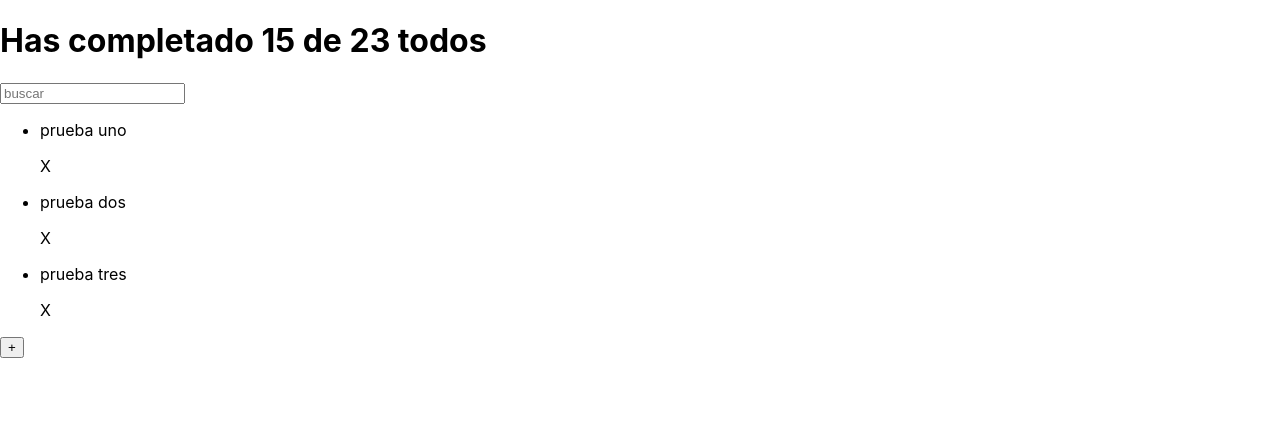
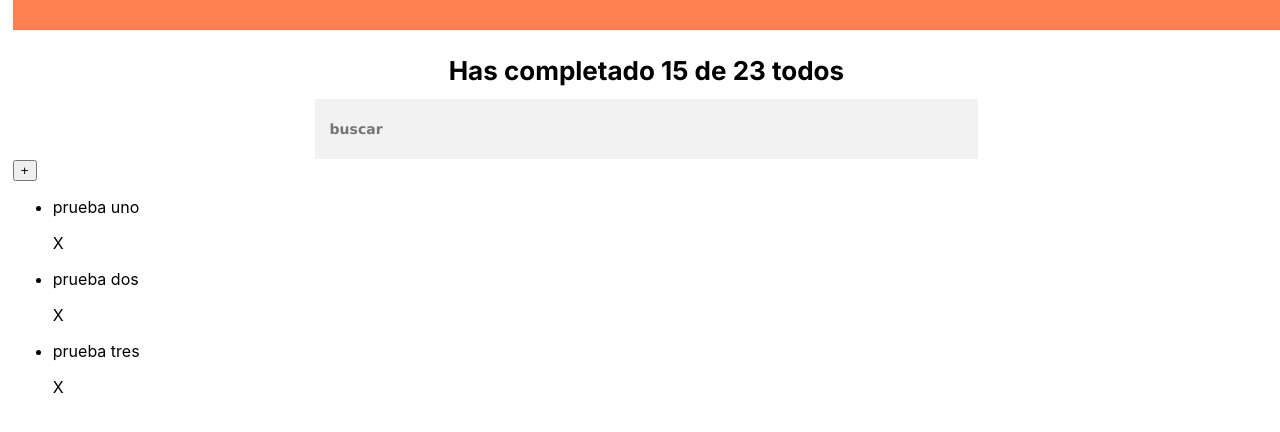
Before and after one commit to vcmhugo/todoList, a React (Create React App) app: page / in a window 1280 px wide. Shown: the top 432 px of the page. Built offline with nearby package versions, Linux system fonts and the light colour scheme.

Commit message:
Se agregaron archivos css

```diff
--- a/public/index.html
+++ b/public/index.html
@@ -10,34 +10,15 @@
       content="Web site created using create-react-app"
     />
     <link rel="apple-touch-icon" href="%PUBLIC_URL%/react192.png" />
-    <!--
-      manifest.json provides metadata used when your web app is installed on a
-      user's mobile device or desktop. See https://developers.google.com/web/fundamentals/web-app-manifest/
-    -->
+
     <link rel="manifest" href="%PUBLIC_URL%/manifest.json" />
-    <!--
-      Notice the use of %PUBLIC_URL% in the tags above.
-      It will be replaced with the URL of the `public` folder during the build.
-      Only files inside the `public` folder can be referenced from the HTML.
 
-      Unlike "/favicon.ico" or "favicon.ico", "%PUBLIC_URL%/favicon.ico" will
-      work correctly both with client-side routing and a non-root public URL.
-      Learn how to configure a non-root public URL by running `npm run build`.
-    -->
     <title>React App</title>
   </head>
   <body>
     <noscript>You need to enable JavaScript to run this app.</noscript>
+    <div style="background-color:  coral; padding: 5px; height: 20px;"></div>
     <div id="root"></div>
-    <!--
-      This HTML file is a template.
-      If you open it directly in the browser, you will see an empty page.
 
-      You can add webfonts, meta tags, or analytics to this file.
-      The build step will place the bundled scripts into the <body> tag.
-
-      To begin the development, run `npm start` or `yarn start`.
-      To create a production bundle, use `npm run build` or `yarn build`.
-    -->
   </body>
 </html>
--- a/src/App.css
+++ b/src/App.css
@@ -1,38 +1,4 @@
-.App {
-  text-align: center;
+body{
+    background-color: white;
+    margin-left: 1%;
 }
-
-.App-logo {
-  height: 40vmin;
-  pointer-events: none;
-}
-
-@media (prefers-reduced-motion: no-preference) {
-  .App-logo {
-    animation: App-logo-spin infinite 20s linear;
-  }
-}
-
-.App-header {
-  background-color: #233553;
-  min-height: 100vh;
-  display: flex;
-  flex-direction: column;
-  align-items: center;
-  justify-content: center;
-  font-size: calc(10px + 2vmin);
-  color: white;
-}
-
-.App-link {
-  color: #97ca3f;
-}
-
-@keyframes App-logo-spin {
-  from {
-    transform: rotate(0deg);
-  }
-  to {
-    transform: rotate(360deg);
-  }
-}
--- a/src/App.js
+++ b/src/App.js
@@ -1,3 +1,5 @@
+import './app.css';
+
 import { TodoCounter } from "./TodoCounter";
 import { TodoSearch } from "./TodoSearch";
 import { TodoList } from './TodoList';
@@ -22,10 +24,11 @@ const defaultTodos = [
 
 function App() {
   return (
-    <React.Fragment>
-
+    <>
       <TodoCounter complete={15} total={23}/>
       <TodoSearch />
+
+      <TodoButton />
 
       <TodoList>
         {defaultTodos.map(todo=>(
@@ -36,8 +39,8 @@ function App() {
         ))}
       </TodoList>
 
-      <TodoButton />
-    </React.Fragment>
+
+    </>
   );
 }
 
--- /dev/null
+++ b/src/TodoCounter.css
@@ -0,0 +1,12 @@
+
+@import url('https://fonts.googleapis.com/css2?family=Inter:wght@100..900&family=Open+Sans:ital,wght@0,300..800;1,300..800&display=swap');
+
+h1 {
+    font-size:26px;
+    text-align:center;
+    margin:0;
+    padding:'48px';
+    margin-top: 2%;
+    margin-bottom: 1%;
+    font-family: "Inter", sans-serif;
+}
--- a/src/TodoCounter.js
+++ b/src/TodoCounter.js
@@ -1,3 +1,6 @@
+
+import './TodoCounter.css'
+
 function TodoCounter({total,complete}){
 
     return(
--- /dev/null
+++ b/src/TodoSearch.css
@@ -0,0 +1,18 @@
+
+
+.txtBuscar{
+    width: 50%;
+    height: 30px;
+    margin-top: 4%;
+    font-family: 'Lucida Sans', 'Lucida Sans Regular', 'Lucida Grande', 'Lucida Sans Unicode', Geneva, Verdana, sans-serif;
+    font-weight: bold;
+    background: #f2f2f2;
+    border: 0;
+    padding: 15px;
+    font-size: 14px;
+    border-radius: 3xp;
+    outline: 0;
+    margin:0 auto;
+    display: flex;
+    align-items: center;
+}
--- a/src/TodoSearch.js
+++ b/src/TodoSearch.js
@@ -1,8 +1,10 @@
+
+import './TodoSearch.css';
 
 function TodoSearch(){
 
     return(
-        <input placeholder="buscar"></input>
+        <input className="txtBuscar" placeholder="buscar"></input>
     );
 
 
```
